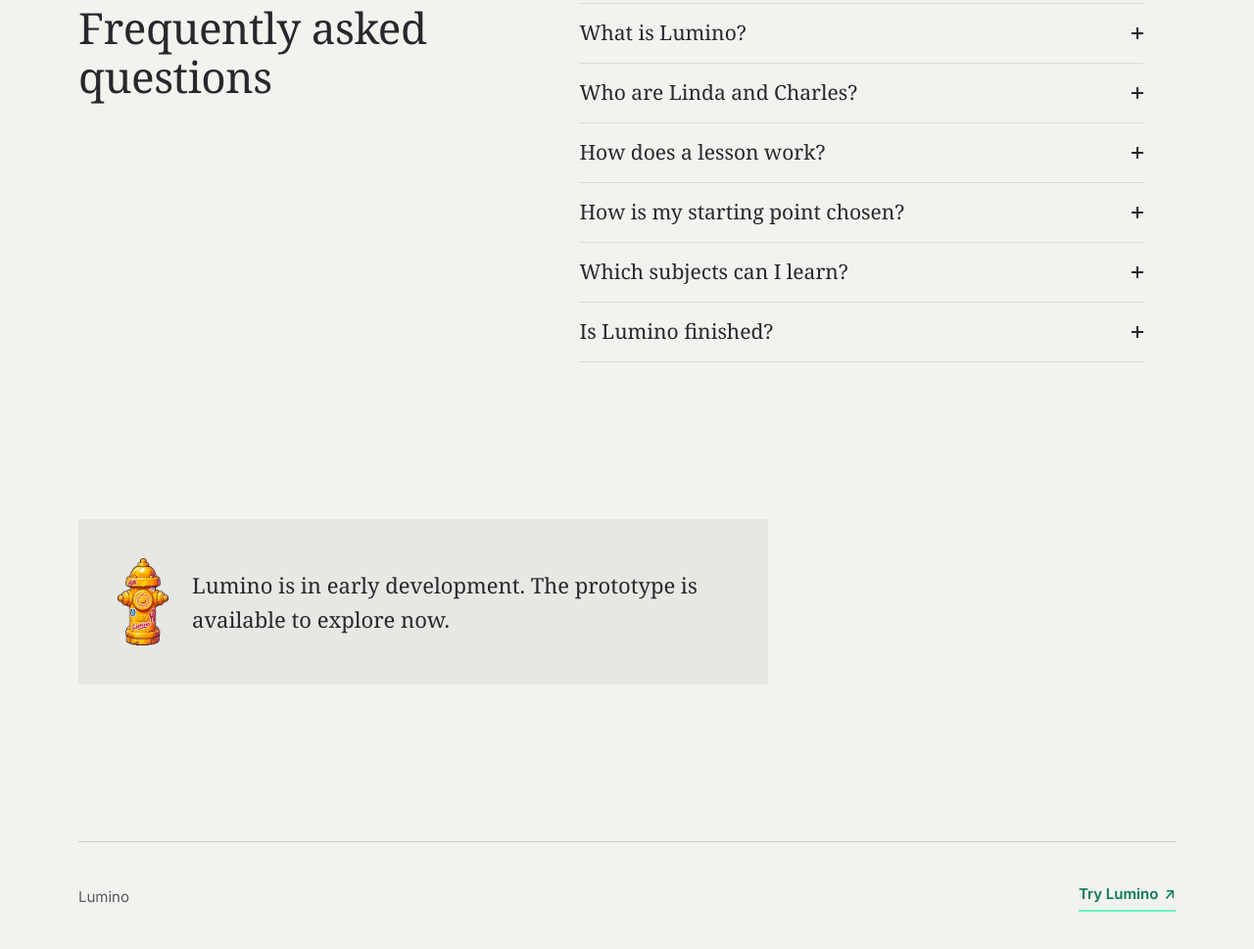
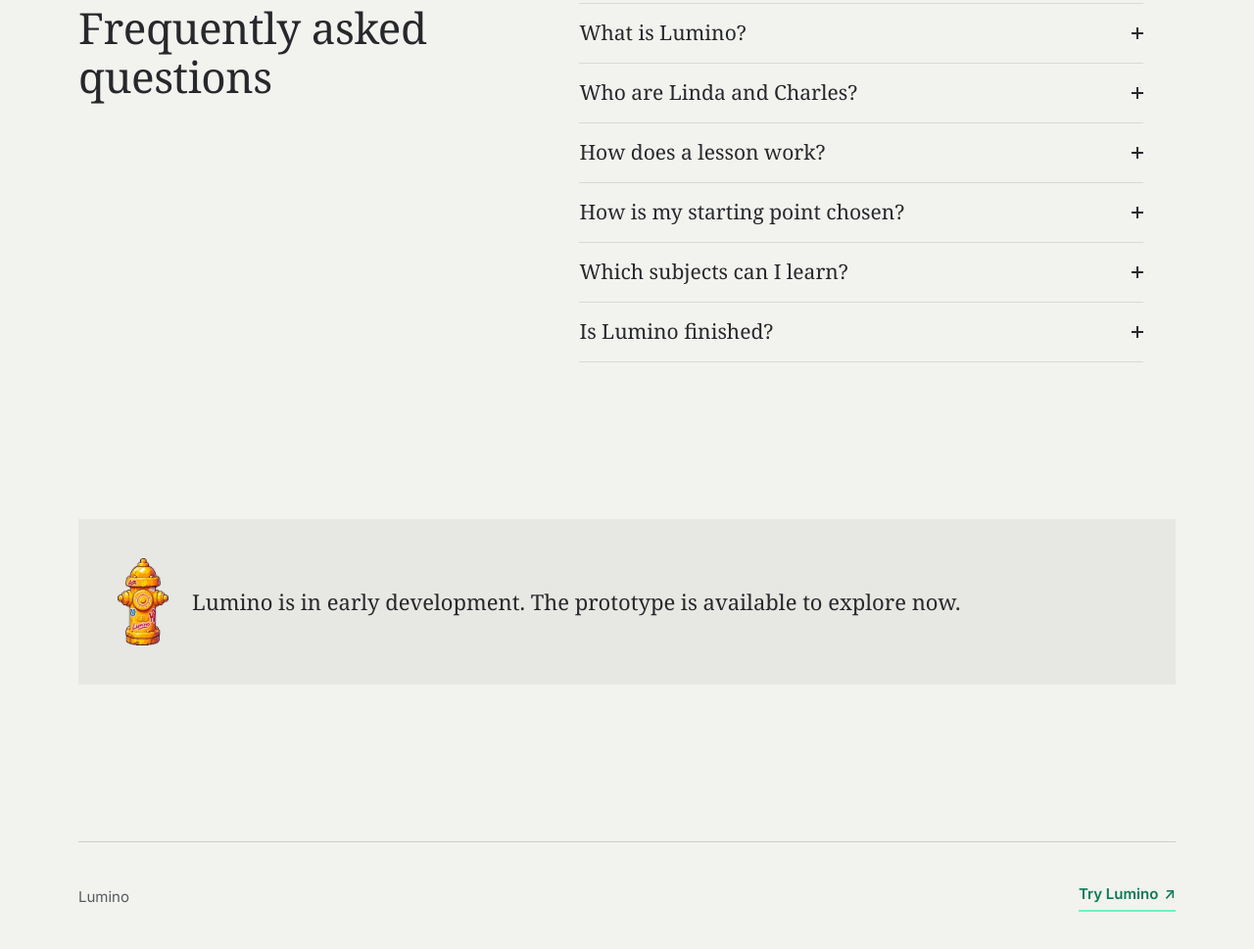
Before and after one commit to luishowin/lumino, a website: page index.html in a window 1280 px wide. Shown: the part 3217-4186 px from the top of the page at 98% size. Drawn offline with Linux system fonts and the light colour scheme; a web font is replaced by a local one.

Commit message:
Align the homepage callout with the content width

```diff
--- a/index.html
+++ b/index.html
@@ -208,7 +208,6 @@
     gap: clamp(.875rem, 3vw, 1.5rem);
     padding: clamp(1.75rem, 4vw, 2.5rem);
     background: var(--ash-deep);
-    max-width: 44rem;
     font-family: var(--serif); font-size: clamp(1.125rem, 1rem + .5vw, 1.375rem);
     line-height: 1.55;
   }
```
